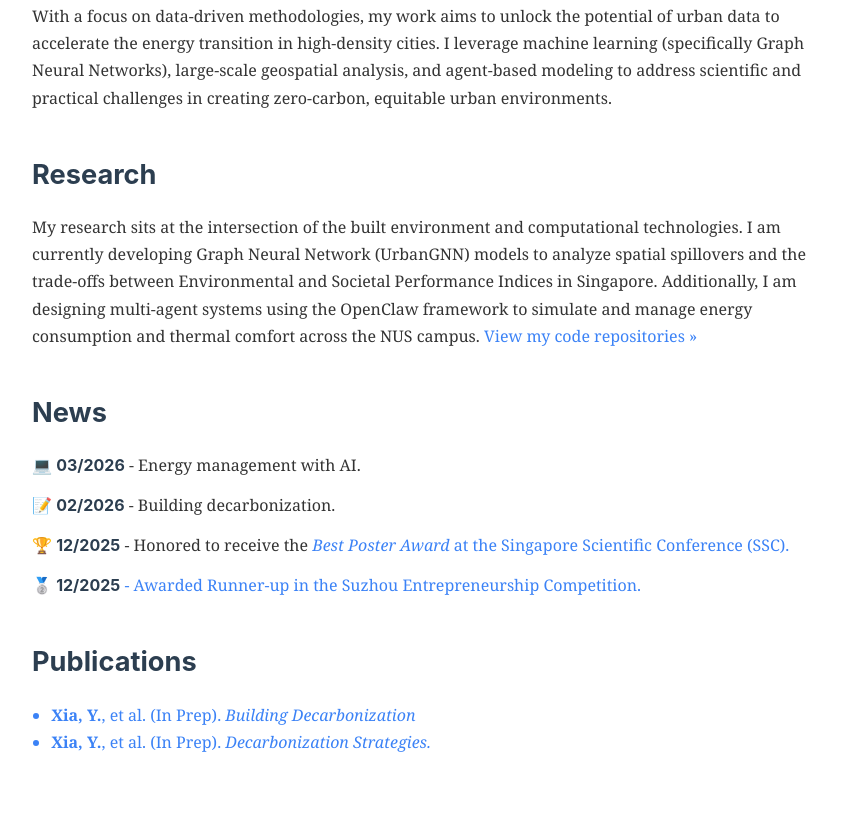
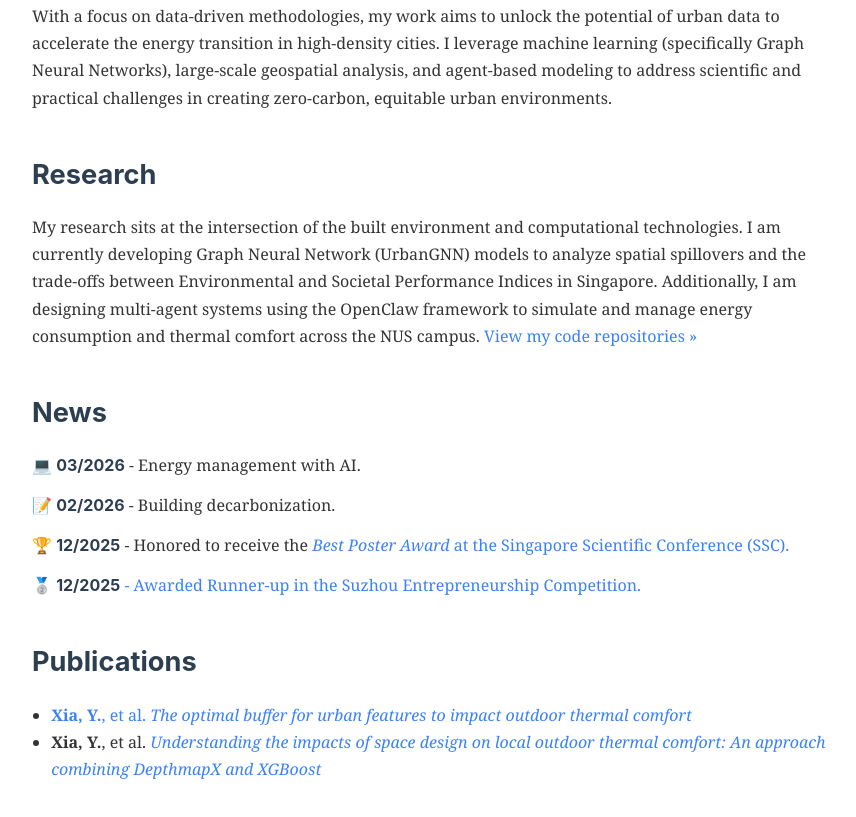
Before and after one commit to xiaye-lab/xiaye-lab.github.io, a plain HTML site: page index.html in a window 1280 px wide. Shown: the part 649-1466 px from the top of the page, without its empty margins (208-1064 px from the left). Before the commit the page ends 1445 px from the top, so only its background shows below. Drawn offline with Linux system fonts and the light colour scheme.

Commit message:
Update index.html

```diff
--- a/index.html
+++ b/index.html
@@ -264,8 +264,8 @@
 
         <h2 id="publications">Publications</h2>
         <ul style="padding-left: 1.2rem;">
-            <li><strong>Xia, Y.</strong>, et al. (In Prep). <em>Building Decarbonization</em></li>
-            <li><strong>Xia, Y.</strong>, et al. (In Prep). <em>Decarbonization Strategies.</em></li>
+            <li><strong>Xia, Y.</strong>, et al. <a href="https://www.sciencedirect.com/science/article/abs/pii/S2210670725006079" target="_blank"><em>The optimal buffer for urban features to impact outdoor thermal comfort</em></a></li>
+            <li><strong>Xia, Y.</strong>, et al. <a href="https://www.sciencedirect.com/science/article/pii/S0378778825001811" target="_blank"><em>Understanding the impacts of space design on local outdoor thermal comfort: An approach combining DepthmapX and XGBoost</em></a></li>
         </ul>
 
     </div>
```
